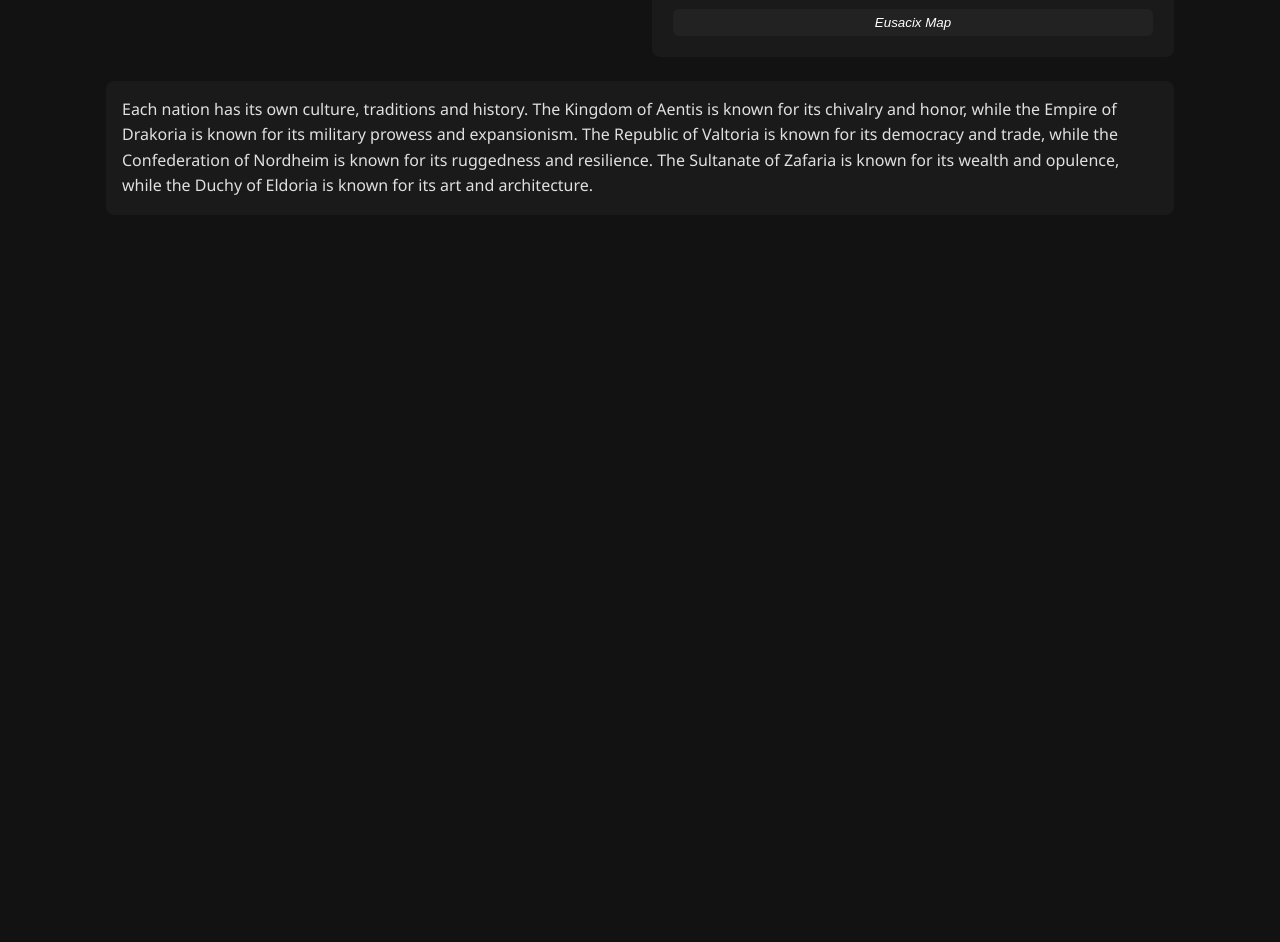
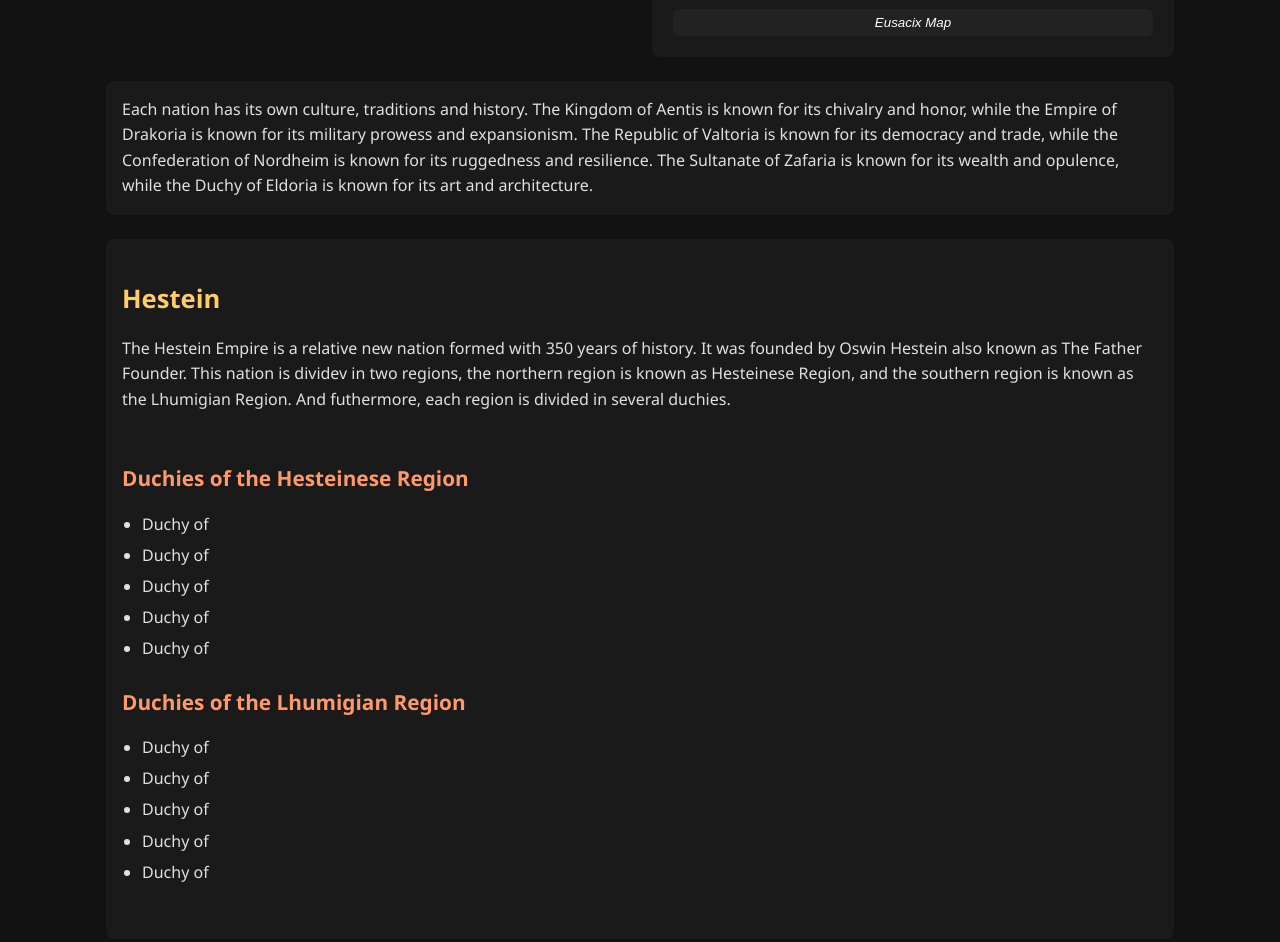
Before and after one commit to DigitalLich/Comp484-Project1, a plain HTML site: page cartography.html in a window 1280 px wide. Shown: the part 1265-2207 px from the top of the page. Before the commit the page ends 1512 px from the top, so only its background shows below. Drawn offline with Linux system fonts and the light colour scheme; a script that the page names is missing.

Commit message:
quick changes

```diff
--- a/cartography.html
+++ b/cartography.html
@@ -79,5 +79,30 @@
                 is known for its wealth and opulence, while the Duchy of Eldoria is known for its art and architecture.
             </p>
         </section>
+
+        <section class="col4">
+            <h2>Hestein</h2>
+            <p>
+                The Hestein Empire is a relative new nation formed with 350 years of history. It was founded by Oswin Hestein also known as The Father Founder.
+                This nation is dividev in two regions, the northern region is known as Hesteinese Region, and the southern region is known as the Lhumigian Region.
+                And futhermore, each region is divided in several duchies.<br/> <br/>
+            </p>
+            <h3>Duchies of the Hesteinese Region</h3>
+            <ul>
+                <li>Duchy of </li>
+                <li>Duchy of </li>
+                <li>Duchy of </li>
+                <li>Duchy of </li>
+                <li>Duchy of </li>
+            </ul>
+            <h3>Duchies of the Lhumigian Region</h3>
+            <ul>
+                <li>Duchy of </li>
+                <li>Duchy of </li>
+                <li>Duchy of </li>
+                <li>Duchy of </li>
+                <li>Duchy of </li>
+            </ul>
+        <section>
     </main>
 </body>
```
Also changed, not shown: about.html (+6 -0 lines).
